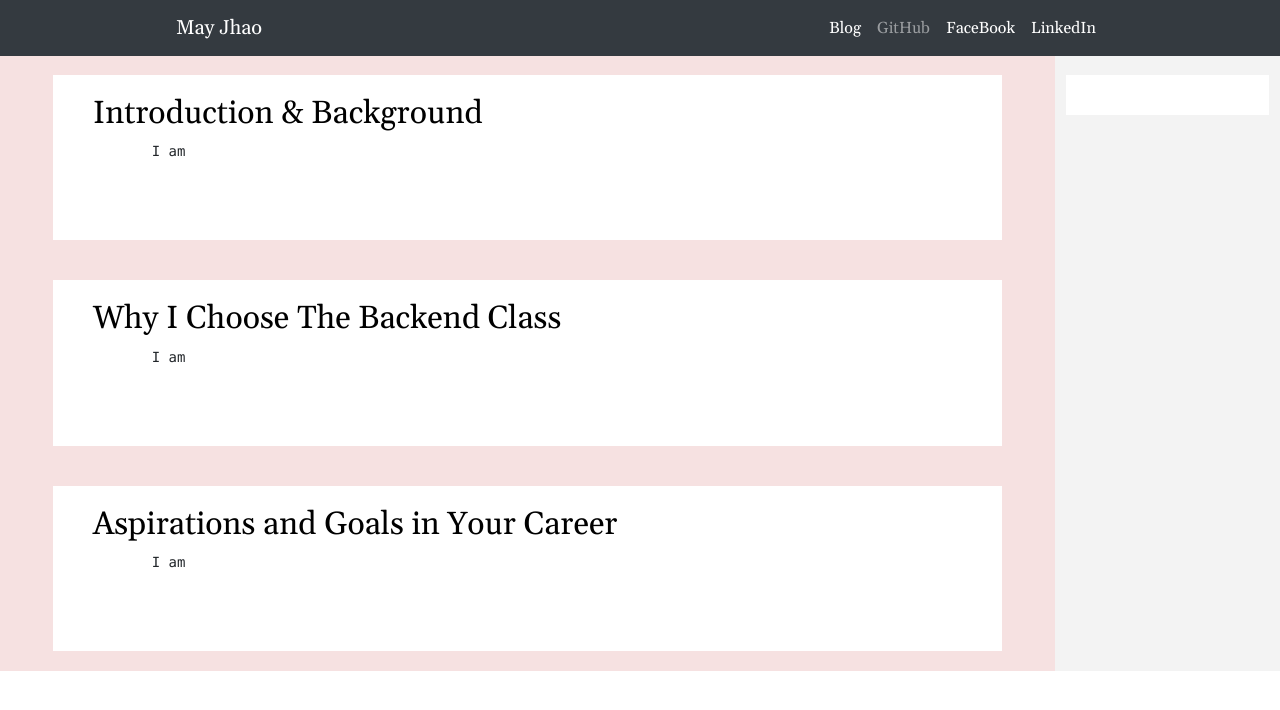
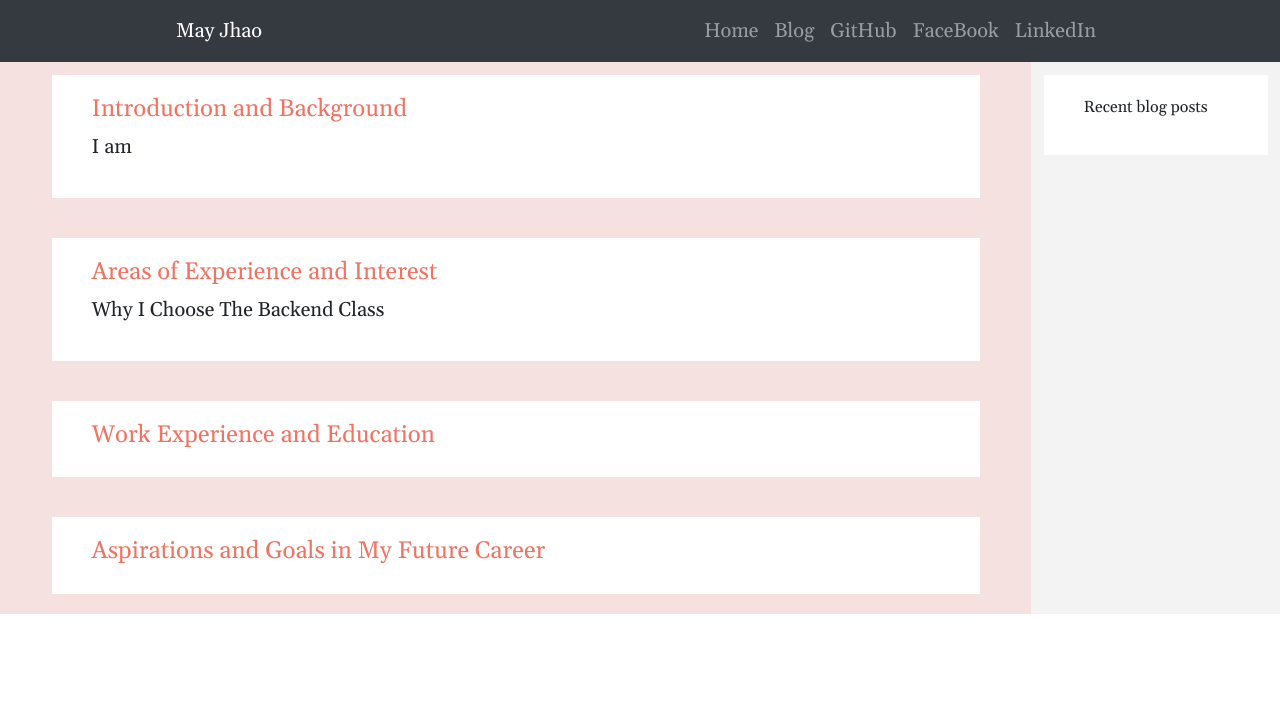
Before and after one commit to yayajojo/mayjhao.github.io, a plain HTML site: page may.html in a window 1280 px wide. Drawn offline with nearby package versions, Linux system fonts and the light colour scheme.

Commit message:
waiting for adding content

```diff
--- a/css/custom.css
+++ b/css/custom.css
@@ -1,26 +1,50 @@
 body {
-    padding-top: 55px;
-    font-family: 'Gelasio', serif;
+  padding-top: 55px;
+  font-family: 'Gelasio', serif;
+  font-size: 20px;
 }
-.navbar-brand{
+h4{
+  color: #f17362;
+}
+.navbar-brand {
   margin-left: 10rem;
 }
-ul.navbar-nav{
+
+ul.navbar-nav {
   margin-right: 10rem;
 }
 
-.flex-container{
+li>a:link {
+  color: #3282b8;
+}
+
+
+li>a:visited {
+  color: #2c7873;
+}
+
+
+li>a:hover {
+  color: white;
+}
+
+
+li>a:active {
+  color: #0000FF;
+}
+
+.flex-container {
   display: flex;
   flex-direction: row;
 }
 
-
-.flex-1{
+.flex-1 {
   flex-grow: 1;
   flex-shrink: 1;
   flex-basis: 0%;
   background-color: #f3f3f3;
 }
+
 .flex-2 {
   flex-grow: 2;
   flex-shrink: 0;
@@ -29,13 +53,17 @@ ul.navbar-nav{
   flex-direction: column;
   background-color: #f6e1e1;
 }
-.content{
-  width:90%;
+
+.content {
+  width: 90%;
   padding: 20px 40px;
   background-color: white;
   margin: 20px auto;
+}
 
+.self_intro {
+  margin-top:20px;
 }
-.self_intro{
-  color:black
+.post{
+  font-size: 1rem;
 }
--- a/may.html
+++ b/may.html
@@ -51,16 +51,19 @@
       </button>
       <div class="collapse navbar-collapse" id="navbarCollapse">
         <ul class="navbar-nav ml-auto">
-          <li class="nav-item active">
+          <li class="nav-item ">
+            <a class="nav-link" href="#self_intro">Home</a>
+          </li>
+          <li class="nav-item ">
             <a class="nav-link" href="#">Blog</a>
           </li>
           <li class="nav-item ">
             <a class="nav-link" href="#">GitHub</a>
           </li>
-          <li class="nav-item active">
+          <li class="nav-item ">
             <a class="nav-link" href="#">FaceBook</a>
           </li>
-          <li class="nav-item active">
+          <li class="nav-item">
             <a class="nav-link" href="#">LinkedIn</a>
           </li>
         </ul>
@@ -73,32 +76,34 @@
   <main role="main" class="flex-shrink-0">
     <div class="flex-container">
       <div class="flex-2">
-        <div class="self_intro content">
-          <h2>Introduction & Background</h2>
-          <pre>
-       I am
+        <div class=" self_intro content" id="self_intro">
+          <h4>Introduction and Background</h4>
+          <p>
+            I am
 
-      </pre>
+          </p>
         </div>
-        <div class="self_intro content">
-          <h2>Why I Choose The Backend Class</h2>
-          <pre>
-       I am
+        <div class=" content">
+          <h4>Areas of Experience and Interest</h4>
+          <p>
+            Why I Choose The Backend Class
 
-      </pre>
+          </p>
         </div>
-        <div class="self_intro content">
-          <h2>Aspirations and Goals in Your Career</h2>
-          <pre>
-       I am
+        <div class=" content work_experience">
+          <h4>Work Experience and Education</h4>
 
-      </pre>
+        </div>
+        <div class=" content">
+          <h4>Aspirations and Goals in My Future Career</h4>
+
         </div>
       </div>
       <div class="item flex-1">
         <div class="content">
+          <p class="post">Recent blog posts</p>
         </div>
-        </div class="item">
+      </div class="item">
   </main>
 
 
```
